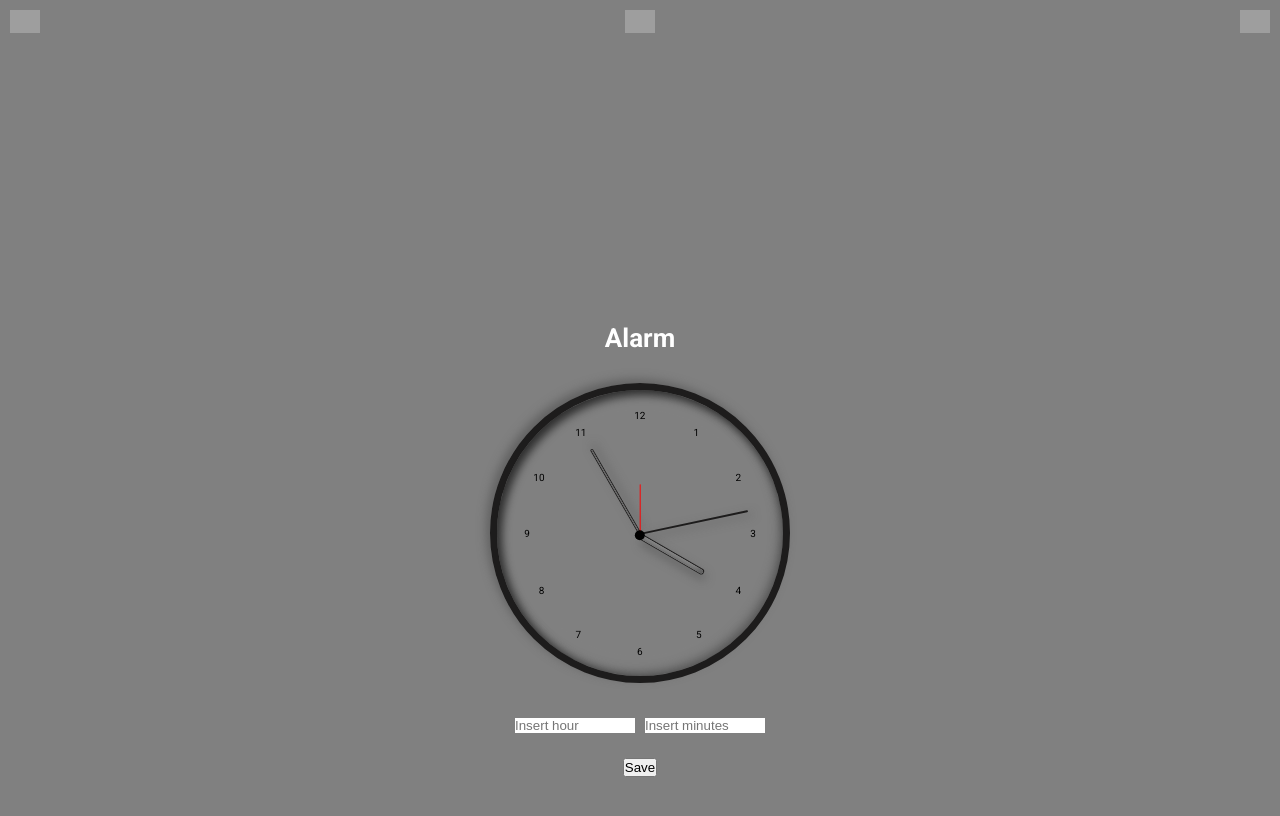
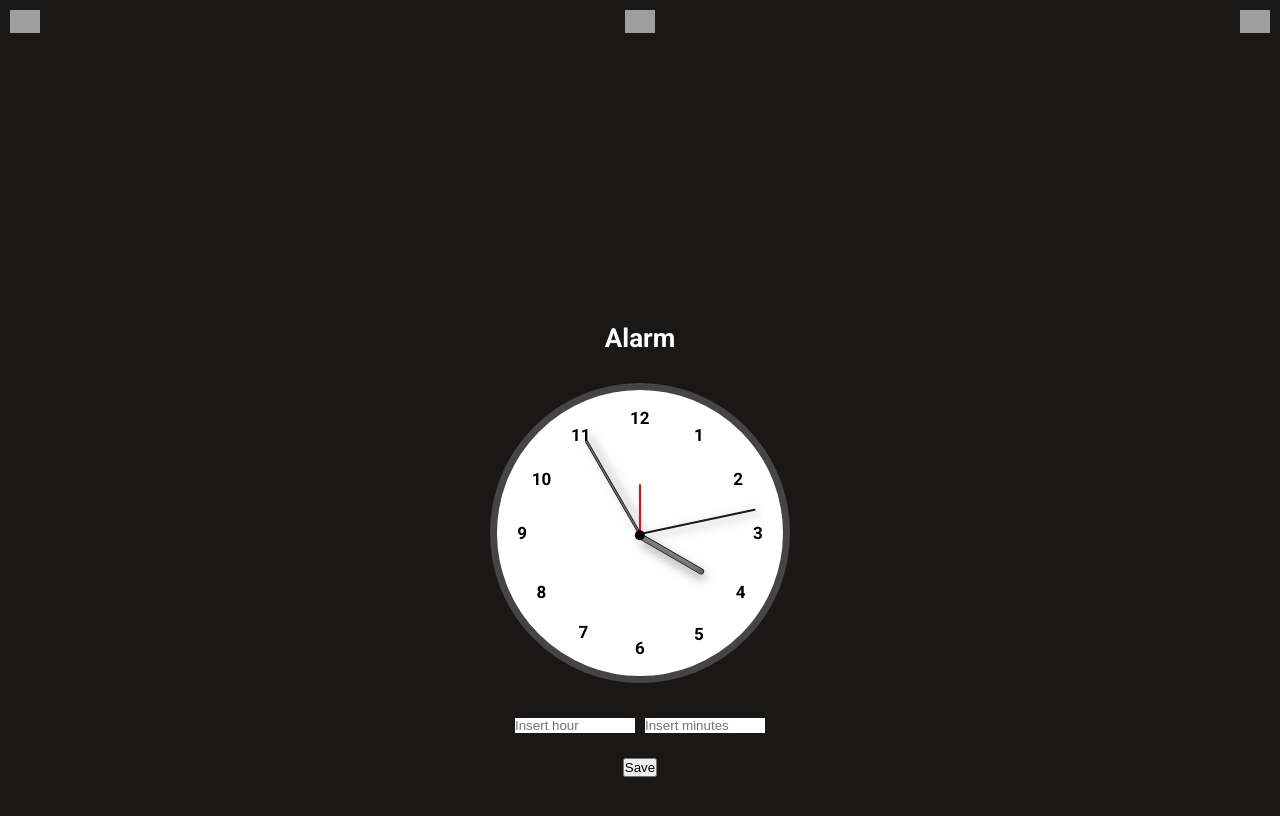
Before and after one commit to YuneidyC/Timer, a plain HTML site: page index.html in a window 1280 px wide. Both pictures are taken after a click on the button 1255 px from the left and 22 px from the top of the page. Drawn offline with Linux system fonts and the light colour scheme; grey boxes are pictures that could not be loaded.

Commit message:
Fix hours position and change background color

```diff
--- a/src/styles/styles.css
+++ b/src/styles/styles.css
@@ -1,5 +1,5 @@
 :root {
-    --bg-color: #808080;
+    --bg-color: #1a1717;
 }
 
 * {
@@ -16,6 +16,8 @@ body {
     background-color: var(--bg-color);
     font-family: 'Roboto', sans-serif;
     color: white;
+    width: 100%;
+    height: 100vh;
 }
 
 header {
@@ -100,23 +102,20 @@ button:hover {
 .clock {
     width: 30rem;
     height: 30rem;
-    border: 7px solid rgb(29, 28, 28);
-    box-shadow: -4px -4px 10px rgba(67, 67, 67, 0.5),
-        inset 4px 4px 10px rgba(0, 0, 0, 0.5),
-        inset -4px -4px 10px rgba(67, 67, 67, 0.5),
-        inset 4px 4px 10px rgba(0, 0, 0, 0.3);
+    border: 7px solid rgb(70, 68, 68);
     border-radius: 50%;
     margin: 30px auto;
     position: relative;
     padding: 2rem;
+    background-color: white;
 }
+
 
 .outer-clock-face {
     position: relative;
     width: 100%;
     height: 100%;
     border-radius: 100%;
-    background-color: gray;
 
     overflow: hidden;
 }
@@ -132,34 +131,13 @@ button:hover {
     position: absolute;
     width: 5px;
     height: 100%;
-    background: gray;
     z-index: -1;
     left: 49%;
 }
 
-.inner-clock-face {
-    position: absolute;
-    top: 10%;
-    left: 10%;
-    width: 80%;
-    height: 80%;
-    background: darkgray;
-    border-radius: 100%;
-    z-index: 1;
-}
-
-.inner-clock-face::before {
-    content: '';
-    position: absolute;
-    top: 50%;
-    left: 50%;
-    width: 16px;
-    height: 16px;
-    border-radius: 18px;
-    margin-left: -9px;
-    margin-top: -6px;
-    background: salmon;
-    z-index: 11;
+.inner-clock {
+    width: 100%;
+    height: 100%;
 }
 
 .hand {
@@ -188,7 +166,7 @@ button:hover {
 .hand.minute-hand {
     height: 3px;
     z-index: 10;
-    width: 40%;
+    width: 44%;
     border: 1px solid rgb(29, 28, 28);
     box-shadow: -4px -4px 10px rgba(67, 67, 67, 0.5),
         inset 4px 4px 10px rgba(0, 0, 0, 0.5),
@@ -197,8 +175,8 @@ button:hover {
 
 .hand.second-hand {
     background: gray;
-    width: 45%;
-    height: 2px;
+    width: 48%;
+    height: 1px;
     border: 1px solid rgb(29, 28, 28);
     box-shadow: -4px -4px 10px rgba(67, 67, 67, 0.5),
         inset 4px 4px 10px rgba(0, 0, 0, 0.5),
@@ -207,8 +185,8 @@ button:hover {
 
 .hand.alarm-hand {
     background: red;
-    width: 20%;
-    height: 1px;
+    width: 50px;
+    height: 2px;
     z-index: 10;
 }
 
@@ -230,65 +208,68 @@ button:hover {
     overflow: hidden;
     z-index: 10;
     transform-origin: 100%;
+    font-size: 1.7rem;
+    font-weight: 700;
 }
 
 .one {
-    top: 7%;
-    right: 23%;
+    top: 6%;
+    right: 22%;
 }
 
 .two {
-    top: 25%;
+    top: 24%;
     right: 6%;
 }
 
 .three {
-    top: 48%;
-    right: 0;
+    top: 46%;
+    right: -2%;
 }
 
 .four {
-    top: 71%;
-    right: 6%;
+    top: 70%;
+    right: 5%;
 }
 
 .five {
-    top: 89%;
+    top: 87%;
     right: 22%;
 }
 
 .six {
-    bottom: -4%;
+    bottom: -1%;
     right: 46%;
 }
 
 .seven {
-    top: 89%;
-    right: 71%;
+    top: 86%;
+    right: 69%;
 }
 
 .eight {
-    top: 71%;
+    top: 70%;
     right: 86%;
 }
 
 .nine {
-    left: 0%;
-    top: 48%;
+    left: -2%;
+    top: 46%;
 }
 
 .ten {
-    top: 25%;
-    right: 87%;
+    top: 24%;
+    right: 86%;
 }
 
 .eleven {
-    top: 7%;
+    top: 6%;
     right: 70%;
 }
 
 .twelve {
     right: 46%;
+    top: -1%;
 }
 
 .hero--buttons .input-container {
```
